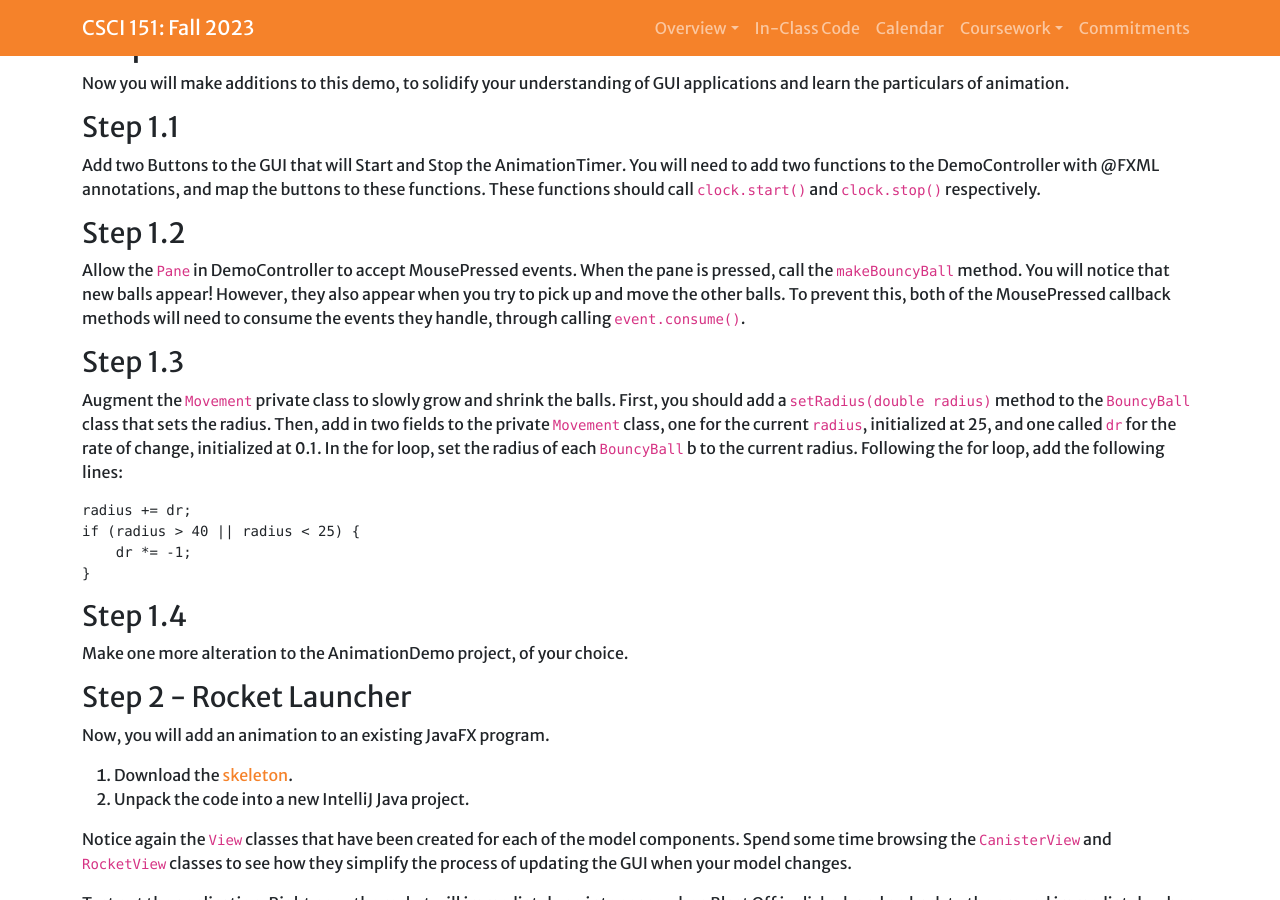
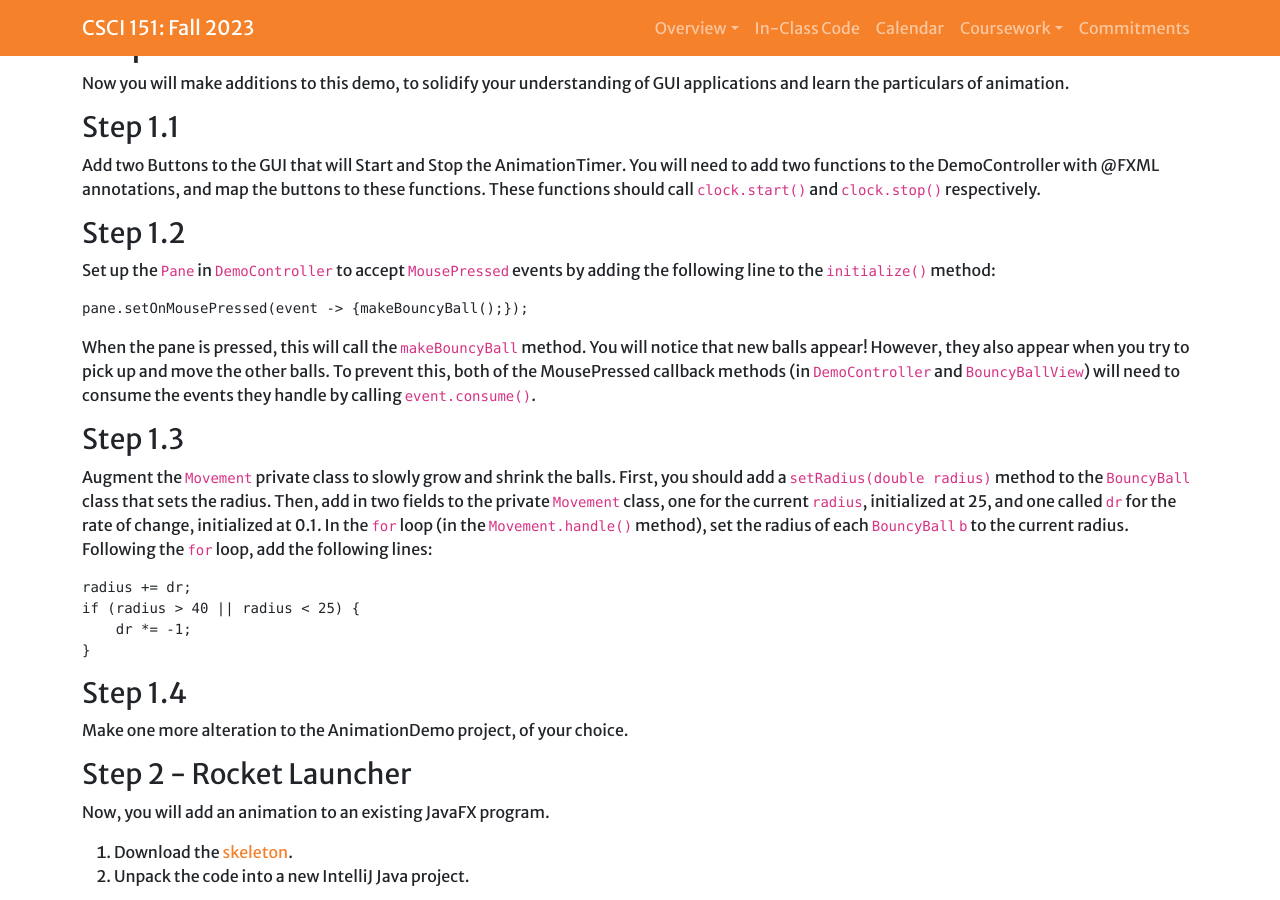
Before and after one commit to Hendrix-CS/csci151, a Jekyll site: the page built from labs/animation.md, in a window 1280 px wide and 900 px high, scrolled down 753 px. Built offline with Jekyll 4.4.1, drawn with Linux system fonts in a browser that asks for light colours; a script that is not in the unit is left out; our own code applies the rules of GitHub Pages for plain Markdown files.

Commit message:
Slight updates to Animation lab

````diff
--- a/labs/animation.md
+++ b/labs/animation.md
@@ -54,11 +54,17 @@ the buttons to these functions. These functions should call `clock.start()` and
 
 ### Step 1.2
 
-Allow the `Pane` in DemoController to accept MousePressed events. When the
-pane is pressed, call the `makeBouncyBall` method. You will notice that new balls
-appear! However, they also appear when you try to pick up and move the
-other balls. To prevent this, both of the MousePressed callback methods will need
-to consume the events they handle, through calling `event.consume()`.
+Set up the `Pane` in `DemoController` to accept `MousePressed` events by adding the
+following line to the `initialize()` method:
+```
+pane.setOnMousePressed(event -> {makeBouncyBall();});
+```
+
+When the pane is pressed, this will call the `makeBouncyBall` method. You will
+notice that new balls appear! However, they also appear when you try to pick up
+and move the other balls. To prevent this, both of the MousePressed callback
+methods (in `DemoController` and `BouncyBallView`) will need
+to consume the events they handle by calling `event.consume()`.
 
 ### Step 1.3
 
@@ -66,7 +72,8 @@ Augment the `Movement` private class to slowly grow and shrink the
 balls. First, you should add a `setRadius(double radius)` method to the `BouncyBall`
 class that sets the radius. Then, add in two fields to the private `Movement` class,
 one for the current `radius`, initialized at 25, and one called `dr` for the rate of change,
-initialized at 0.1. In the for loop, set the radius of each `BouncyBall` b to the current radius. Following the for loop, add the following lines:
+initialized at 0.1. In the `for` loop (in the `Movement.handle()` method), set the radius
+of each `BouncyBall` `b` to the current radius. Following the `for` loop, add the following lines:
 
 <!-- -->
 
````
